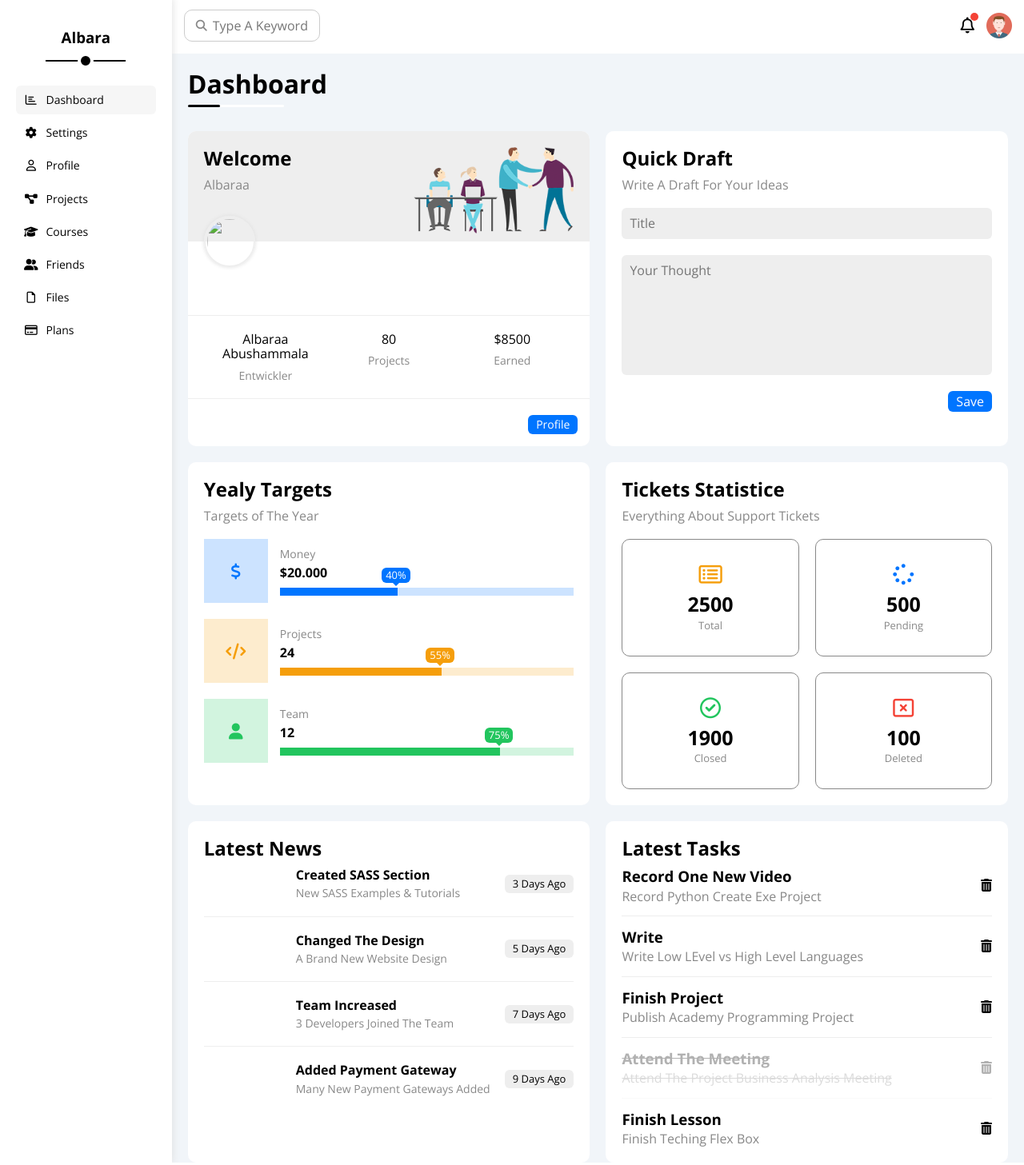
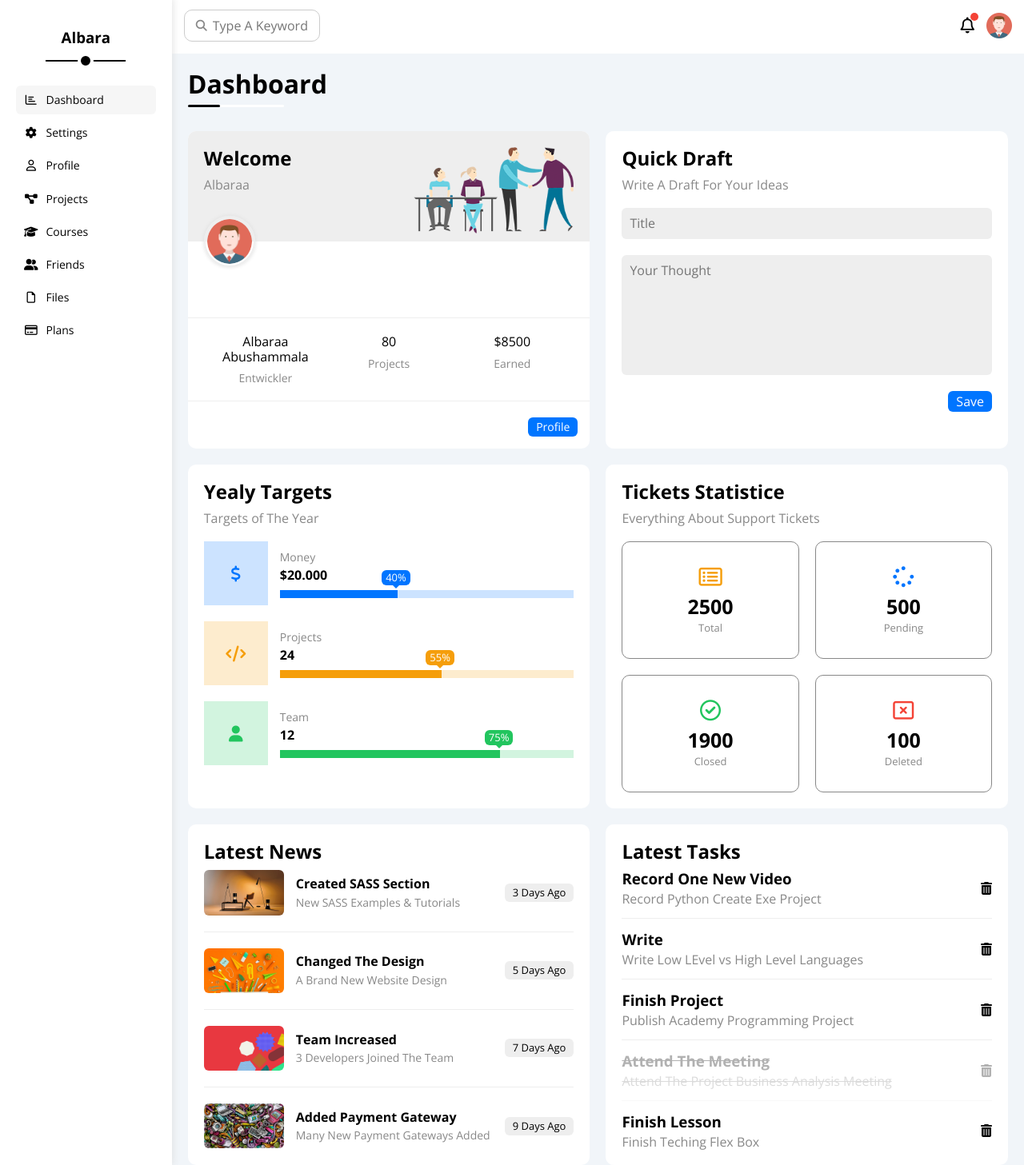
Before and after one commit to AlbaraaAbushammala/HTML_And_CSS_Template_Four, a plain HTML site: page index.html in a window 1280 px wide. Shown: the part 3-1460 px from the top of the page at 80% size. Drawn offline with nearby package versions, Linux system fonts and the light colour scheme; the site is published under a folder, as on GitHub Pages, so addresses that start at the root find nothing; a script that the page names is missing.

Commit message:
initial commit

```diff
--- a/index.html
+++ b/index.html
@@ -111,7 +111,7 @@
               </div>
               <img class="hide-mobile" src="imgs/welcome.png" alt="">
             </div>
-            <img src="/imgs/avatar.png" alt="" class="avatar">
+            <img src="imgs/avatar.png" alt="" class="avatar">
             <div class="body text-center d-flex p-20 mt-20 mb-20 block-mobile">
               <div>Albaraa Abushammala <span class="d-block  c-grey fs-14 mt-10">Entwickler</span></div>
               <div>80 <span class="d-block c-grey fs-14 mt-10">Projects</span></div>
@@ -215,7 +215,7 @@
           <div class="latest-news p-20 bg-white rad-10 text-c-mobile">
             <h2 class="mt-0 mb-10">Latest News</h2>
             <div class="news-row d-flex align-center">
-              <img class="rad-6 mr-15" src="/imgs/news-01.png" alt="">
+              <img class="rad-6 mr-15" src="imgs/news-01.png" alt="">
               <div class="info">
                 <h3 class="m-0 mb-5 fs-16">Created SASS Section</h3>
                 <p class="m-0 c-grey fs-14">New SASS Examples & Tutorials</p>
@@ -223,7 +223,7 @@
               <div class="bg-eee fs-13 btn-shape label">3 Days Ago</div>
             </div>
             <div class="news-row d-flex align-center">
-              <img class="rad-6 mr-15" src="/imgs/news-02.png" alt="">
+              <img class="rad-6 mr-15" src="imgs/news-02.png" alt="">
               <div class="info">
                 <h3 class="m-0 mb-5 fs-16">Changed The Design</h3>
                 <p class="m-0 c-grey fs-14">A Brand New Website Design</p>
@@ -231,7 +231,7 @@
               <div class="bg-eee fs-13 btn-shape label">5 Days Ago</div>
             </div>
             <div class="news-row d-flex align-center">
-              <img class="rad-6 mr-15" src="/imgs/news-03.png" alt="">
+              <img class="rad-6 mr-15" src="imgs/news-03.png" alt="">
               <div class="info">
                 <h3 class="m-0 mb-5 fs-16">Team Increased</h3>
                 <p class="m-0 c-grey fs-14">3 Developers Joined The Team</p>
@@ -239,7 +239,7 @@
               <div class="bg-eee fs-13 btn-shape label">7 Days Ago</div>
             </div>
             <div class="news-row d-flex align-center">
-              <img class="rad-6 mr-15" src="/imgs/news-04.png" alt="">
+              <img class="rad-6 mr-15" src="imgs/news-04.png" alt="">
               <div class="info">
                 <h3 class="m-0 mb-5 fs-16">Added Payment Gateway</h3>
                 <p class="m-0 c-grey fs-14">Many New Payment Gateways Added</p>
```
